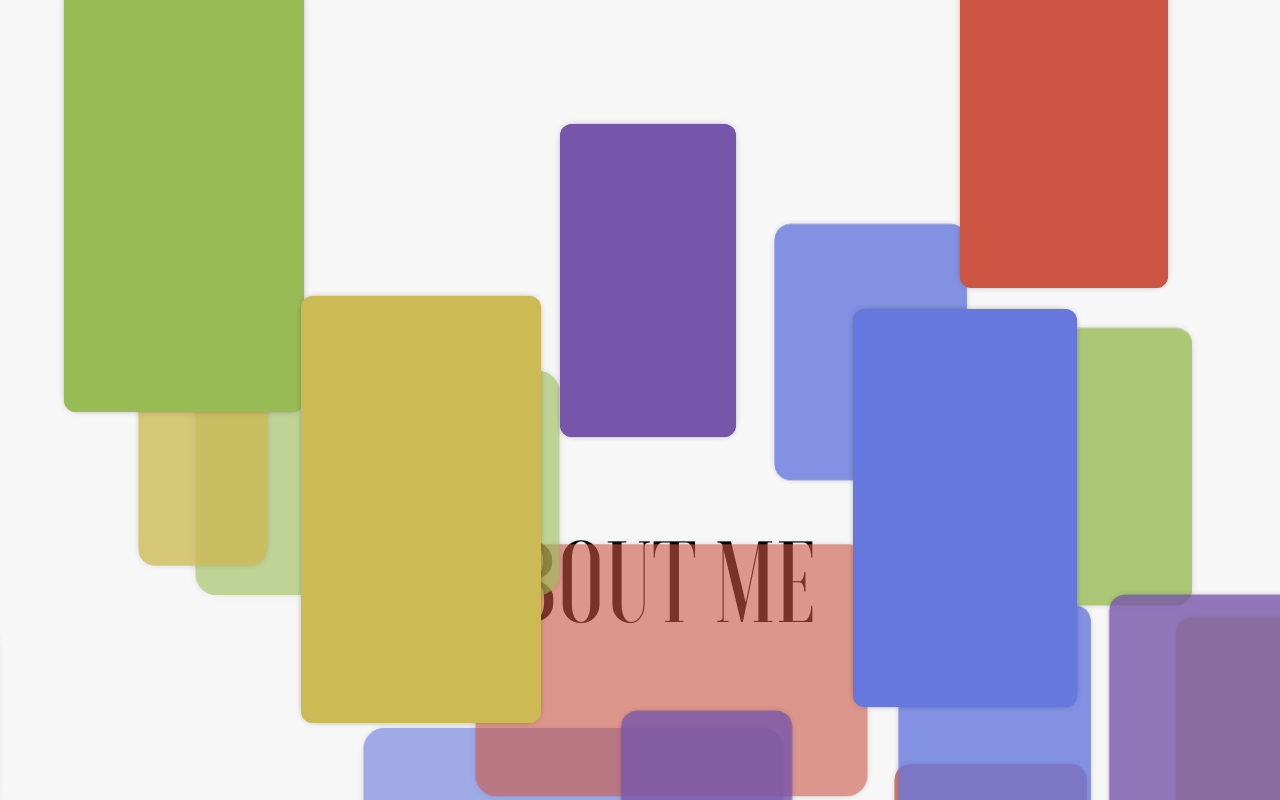
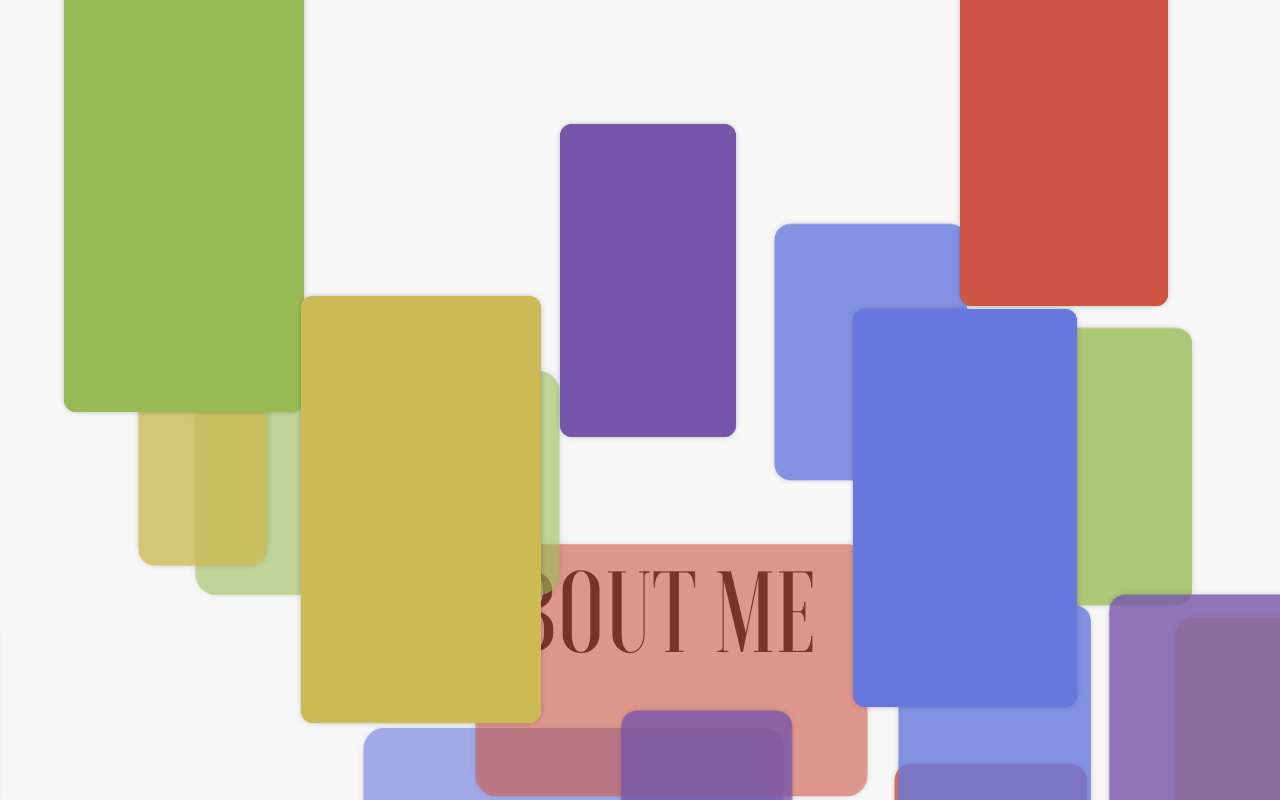
Before and after one commit to IanDab47/portfolio, a Next.js app: page / in a window 1280 px wide. Shown: the part 1140-1940 px from the top of the page. Built offline with nearby package versions, Linux system fonts and the light colour scheme.

Commit message:
gives card title color on focus and fixes page being displayed while loading

```diff
--- a/pages/index.js
+++ b/pages/index.js
@@ -70,7 +70,7 @@ export default function Home() {
         />
       </div>
 
-      <div id='home' className={styles.heroBg}>
+      <div id='home' className={`${styles.heroBg} ${loading ? null : styles.hidden}`}>
         <img
           src='/self/hero_bg_lite.png'
           className={styles.heroImg}
@@ -92,7 +92,7 @@ export default function Home() {
 
       </div>
 
-      <div id='about' className={styles.aboutWrapper}>
+      <div id='about' className={`${styles.aboutWrapper} ${loading ? null : styles.hidden}`}>
         <About loading={loading}/>
       </div>
 
--- a/styles/About.module.css
+++ b/styles/About.module.css
@@ -2,7 +2,6 @@
   position: relative;
   background: var(--bg-main);
   height: 100rem;
-  /* min-height: 100vh; */
   overflow-x: clip;
   overflow-y: scroll;
   z-index: 0;
@@ -17,7 +16,7 @@
   justify-content: center;
   align-items: center;
   width: 100%;
-  height: 55%;
+  height: 60%;
   font-family: 'Voga', serif;
   font-size: 4.5vw;
   transform: translateY(25%) translateZ(-2rem) scale(400%);
@@ -59,6 +58,7 @@
   width: calc(var(--width) * 1rem);
   height: min-content;
   background: var(--color);
+  color: var(--fnt-main);
   border-radius: .75rem;
   box-shadow: 0 0 .5rem -.3rem;
   padding: 1.2rem;
@@ -103,12 +103,18 @@
 }
 
 .card > h1 {
+  font-size: 1.6rem;
   padding-bottom: 1rem;
+}
+
+.card:hover > h1 {
+  color: var(--color);
+  transition: color 200ms cubic-bezier(.1,.8,.2,1);
 }
 
 .card > p {
   width: 100%;
-  text-align: justify;
+  font-size: 1.1rem;
   margin-block: auto;
 }
 
```
